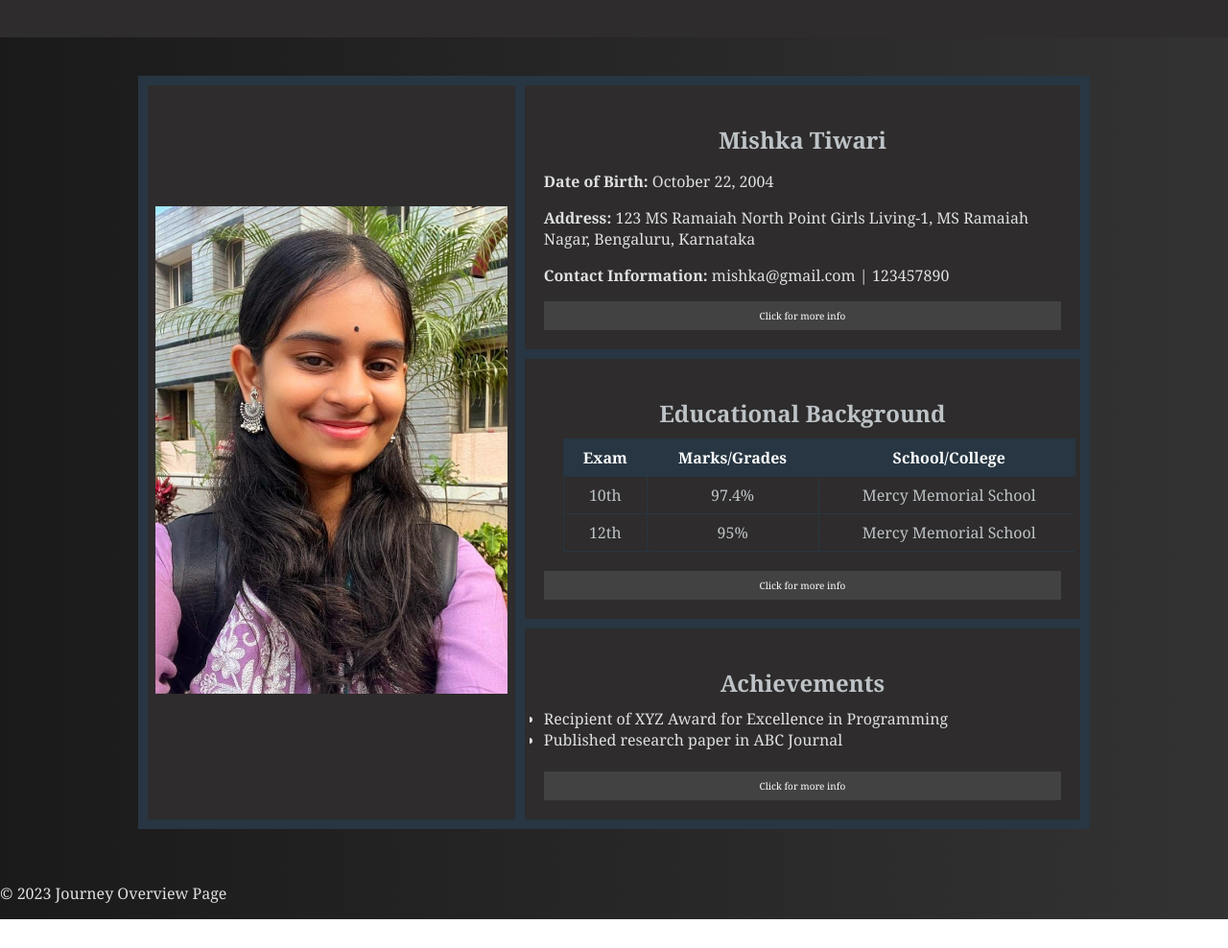
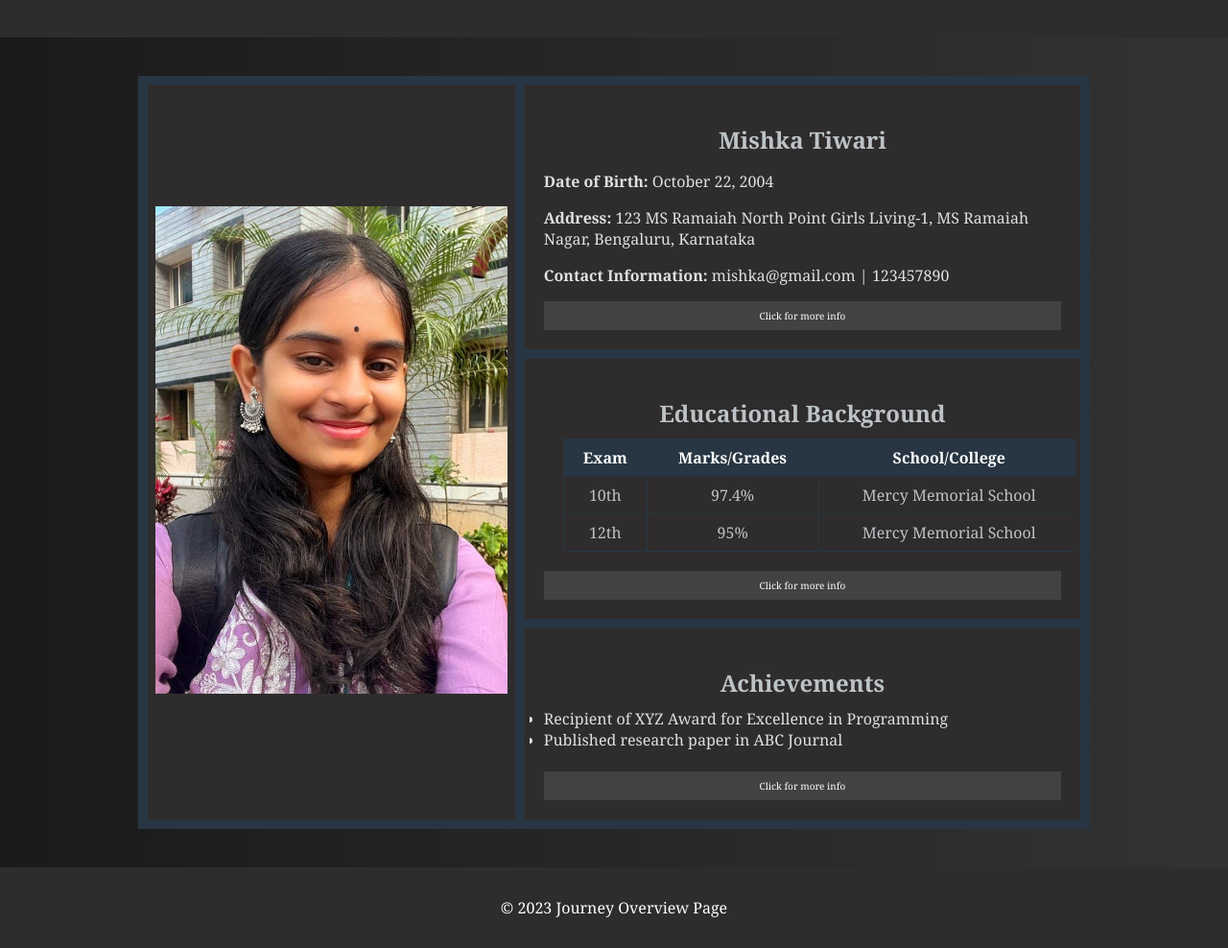
Before and after one commit to mishhkaaa/mishhkaaa.github.io, a plain HTML site: page mishka.html in a window 1280 px wide. Shown: the part 87-1075 px from the top of the page at 96% size. Before the commit the page ends 1045 px from the top, so only its background shows below. Drawn offline with Linux system fonts and the light colour scheme.

Commit message:
Add files via upload

```diff
--- a/mishka.html
+++ b/mishka.html
@@ -116,6 +116,13 @@
             padding: 8px;
             font-size: 10px;
         }
+
+        footer {
+            background-color: #2e2c2c; /* Darker footer background color */
+            color: #fff;
+            text-align: center;
+            padding: 15px;
+        }
     </style>
 </head>
 <body>
```
Also changed, not shown: nikhil.html (+7 -0 lines).
